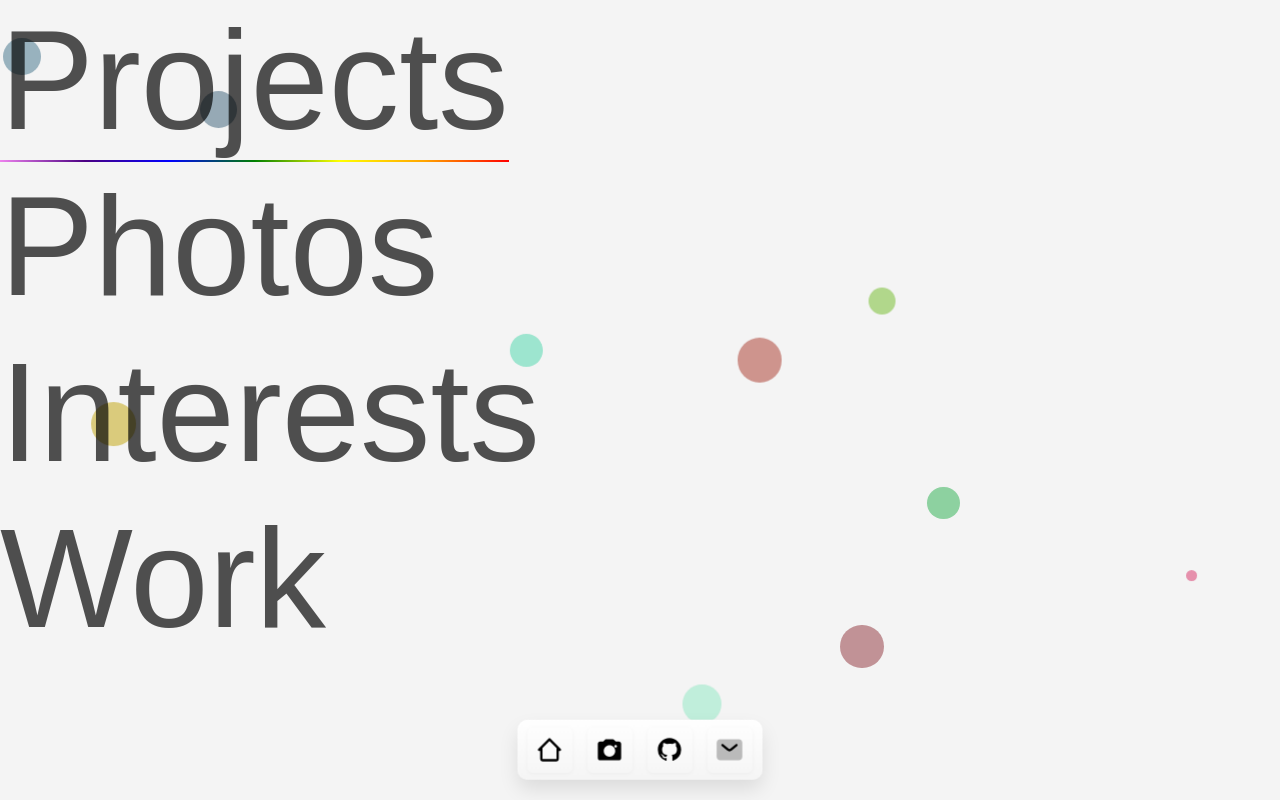
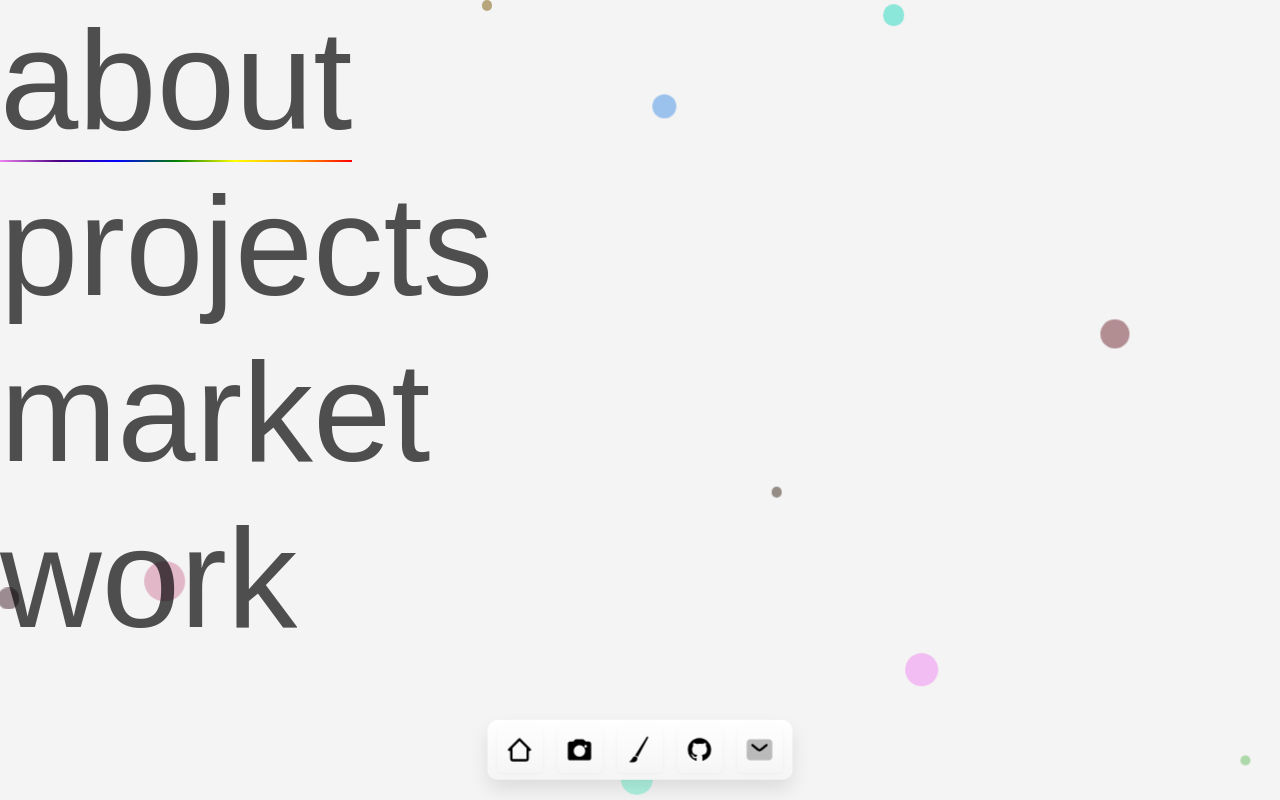
Before and after one commit to ben-sack/react-portfolio, a React (Create React App) app: page / in a window 1280 px wide. Built offline with nearby package versions, Linux system fonts and the light colour scheme.

Commit message:
add paint!

```diff
--- a/package.json
+++ b/package.json
@@ -16,6 +16,7 @@
     "react": "^18.2.0",
     "react-dom": "^18.2.0",
     "react-fontawesome": "^1.7.1",
+    "react-native-markdown-display": "^7.0.1",
     "react-router-dom": "^6.15.0",
     "react-scripts": "5.0.1",
     "react-scroll-parallax": "^3.4.2",
--- a/src/App.css
+++ b/src/App.css
@@ -1,7 +1,6 @@
 .App {
   font-family: 'Arial', sans-serif;
   text-align: center;
-  color: white;
   font-family: 'Arial', sans-serif;
   display: flex;
   flex-direction: column;
@@ -40,10 +39,10 @@ body {
 }
 
 h1 {
-  background-color: #333;
-  color: #fff;
-  padding: 10px 0;
-  border-radius: 6px;
+  /* background-color: #333; */
+  /* color: #fff; */
+  /* padding: 10px 0; */
+  /* border-radius: 6px; */
 }
 
 /* .products {
@@ -247,7 +246,7 @@ body, html {
 
 body {
   background-color: #f4f4f4;
-  color: white;
+  /* color: white; */
 }
 
 
--- a/src/components/Browser.js
+++ b/src/components/Browser.js
@@ -12,8 +12,8 @@ function Browser({
   codeString,
   initialPosition = { x: 0, y: 0 },
   isAnimationComplete,
-  isVisible, // Receive visibility prop
-  onClose, // Receive onClose prop
+  isVisible,
+  onClose,
 }) {
   const [position, setPosition] = useState(initialPosition);
   const [dragging, setDragging] = useState(false);
--- a/src/components/Circles.js
+++ b/src/components/Circles.js
@@ -1,35 +1,122 @@
-import React from 'react';
+import React, { useState, useEffect } from 'react';
 
 function InteractiveCircles() {
-    const circleCount = 10; // Number of circles
-    const circles = [];
+    const [circles, setCircles] = useState([]);
+    const [clickCircles, setClickCircles] = useState([]);
+    const [isMouseDown, setIsMouseDown] = useState(false);
+
+    useEffect(() => {
+        // Generate random circles on initial load
+        generateRandomCircles();
+    }, []); // Run only on mount
+
+    // Generate random circles function
+    const generateRandomCircles = () => {
+        const circleCount = 10;
+        const newCircles = [];
 
         for (let i = 0; i < circleCount; i++) {
-        const size = 10 + Math.random() * 40; // Varying circle size
+            const size = 10 + Math.random() * 40;
             const x = Math.random() * window.innerWidth;
             const y = Math.random() * window.innerHeight;
-        const color = `rgba(${Math.random() * 255},${Math.random() * 255},${Math.random() * 255},0.5)`; // Random color with opacity
+            const color = `rgba(${Math.random() * 255},${Math.random() * 255},${Math.random() * 255},0.5)`;
 
-        circles.push(
+            newCircles.push({
+                size,
+                color,
+                left: `${x}px`,
+                top: `${y}px`,
+                animationDuration: `${5 + Math.random() * 10}s`,
+                animationDelay: `${Math.random() * 5}s`,
+            });
+        }
+
+        setCircles(newCircles);
+    };
+
+    // Handle mouse down or touch start event
+    const handleDown = () => {
+        setIsMouseDown(true);
+    };
+
+    // Handle mouse up or touch end event
+    const handleUp = () => {
+        setIsMouseDown(false);
+    };
+
+    // Handle mouse move or touch move event
+    const handleMove = (event) => {
+        if (isMouseDown || event.touches) {
+            handleClick(event);
+        }
+    };
+
+    // Handle click or touch event
+    const handleClick = (event) => {
+        const { clientX, clientY } = event.touches ? event.touches[0] : event;
+        const size = 10 + Math.random() * 40;
+        const color = `rgba(${Math.random() * 255},${Math.random() * 255},${Math.random() * 255},0.5)`;
+
+        // Add a new circle based on the click position
+        setClickCircles((prevClickCircles) => [
+            ...prevClickCircles,
+            {
+                size,
+                color,
+                left: `${clientX - size / 2}px`,
+                top: `${clientY - size / 2}px`,
+            },
+        ]);
+    };
+
+    return (
         <div
-                key={i}
-                className="floatingCircle" // Add class for floating effect
+            onMouseDown={handleDown}
+            onMouseUp={handleUp}
+            onMouseMove={handleMove}
+            onTouchStart={handleDown}
+            onTouchEnd={handleUp}
+            onTouchMove={handleMove}
+            style={{ position: 'fixed', top: 0, left: 0, width: '100vw', height: '100vh', zIndex: -1 }}
+        >
+            {/* Render circles from initial load */}
+            {circles.map((circle, index) => (
+                <div
+                    key={index}
+                    className="floatingCircle"
                     style={{
                         position: 'absolute',
-                    width: size,
-                    height: size,
+                        width: circle.size,
+                        height: circle.size,
                         borderRadius: '50%',
-                    backgroundColor: color,
-                    left: `${x}px`,
-                    top: `${y}px`,
-                    animationDuration: `${5 + Math.random() * 10}s`, // Random duration between 5 to 15 seconds
-                    animationDelay: `${Math.random() * 5}s` // Random delay between 0 to 5 seconds
+                        backgroundColor: circle.color,
+                        left: circle.left,
+                        top: circle.top,
+                        animationDuration: circle.animationDuration,
+                        animationDelay: circle.animationDelay,
                     }}
                 />
+            ))}
+
+            {/* Render circles from click events */}
+            {clickCircles.map((circle, index) => (
+                <div
+                    key={index}
+                    className="clickCircle"
+                    style={{
+                        position: 'absolute',
+                        width: circle.size,
+                        height: circle.size,
+                        borderRadius: '50%',
+                        backgroundColor: circle.color,
+                        left: circle.left,
+                        top: circle.top,
+                        animationDuration: '1s', // Adjust animation duration as needed
+                    }}
+                />
+            ))}
+        </div>
     );
 }
 
-    return <div style={{ position: 'fixed', top: 0, left: 0, width: '100vw', height: '100vh', zIndex: -1 }}>{circles}</div>;
-}
-
 export default InteractiveCircles;
--- a/src/components/Home.js
+++ b/src/components/Home.js
@@ -2,7 +2,7 @@ import React, { useContext, useState, useEffect } from 'react';
 import Title from './Title';
 import DarkModeContext from './DarkModeContext';
 import Browser from './Browser';
-import AnimatedText from './Writing';
+import home from '../home.json'
 import TextAnimation from './Text';
 
 
@@ -16,10 +16,7 @@ function Home() {
     const [browserVisibility, setBrowserVisibility] = useState({});
     const [activeBrowser, setActiveBrowser] = useState(null);
     // Define different copies for each title
-    const projectCopy = "Here are my projects";
-    const photosCopy = "Check out my photo gallery";
-    const interestsCopy = "Learn about my interests";
-    const workCopy = "Explore my professional work";
+
 
     useEffect(() => {
         const handleResize = () => {
@@ -39,17 +36,17 @@ function Home() {
         if (!openedBrowsers.some((browser) => browser.title === title)) {
             let copy;
             switch (title) {
-                case 'Projects':
-                    copy = projectCopy;
+                case 'projects':
+                    copy = home.projects;
                     break;
-                case 'Photos':
-                    copy = photosCopy;
+                case 'work':
+                    copy = home.work;
                     break;
-                case 'Interests':
-                    copy = interestsCopy;
+                case 'market':
+                    copy = home.market;
                     break;
-                case 'Work':
-                    copy = workCopy;
+                case 'about':
+                    copy = home.about;
                     break;
                 default:
                     copy = ''; // Set a default value or handle additional titles
--- a/src/components/Navbar.js
+++ b/src/components/Navbar.js
@@ -34,6 +34,13 @@ const GitIcon = () => (
     <path d="M12 2C6.475 2 2 6.475 2 12a9.994 9.994 0 0 0 6.838 9.488c.5.087.687-.213.687-.476 0-.237-.013-1.024-.013-1.862-2.512.463-3.162-.612-3.362-1.175-.113-.288-.6-1.175-1.025-1.413-.35-.187-.85-.65-.013-.662.788-.013 1.35.725 1.538 1.025.9 1.512 2.338 1.087 2.912.825.088-.65.35-1.087.638-1.337-2.225-.25-4.55-1.113-4.55-4.938 0-1.088.387-1.987 1.025-2.688-.1-.25-.45-1.275.1-2.65 0 0 .837-.262 2.75 1.026a9.28 9.28 0 0 1 2.5-.338c.85 0 1.7.112 2.5.337 1.912-1.3 2.75-1.024 2.75-1.024.55 1.375.2 2.4.1 2.65.637.7 1.025 1.587 1.025 2.687 0 3.838-2.337 4.688-4.562 4.938.362.312.675.912.675 1.85 0 1.337-.013 2.412-.013 2.75 0 .262.188.574.688.474A10.016 10.016 0 0 0 22 12c0-5.525-4.475-10-10-10z"></path>
   </Icon>
 );
+
+const PaintIcon = () => (
+  <Icon>
+<path d="M9.65999 21.137C8.73999 22.379 7.22199 22.678 6.11799 22.701C4.80699 22.747 3.67999 22.425 3.12799 22.195C4.55399 21.597 5.08299 20.723 5.63499 19.803C5.93399 19.297 6.23299 18.791 6.71599 18.285C7.08399 17.894 7.58999 17.664 8.14199 17.664C8.69399 17.641 9.19999 17.848 9.59099 18.216C10.511 19.067 10.258 20.332 9.65999 21.137Z"/>
+<path d="M19.412 1.70201L10.534 18.147C10.419 17.986 10.304 17.825 10.143 17.687C9.61399 17.181 8.92399 16.905 8.18799 16.928L18.17 0.989007C18.354 0.667007 18.768 0.552007 19.113 0.736007L19.182 0.782007C19.481 0.966007 19.596 1.38001 19.412 1.70201Z"/>
+  </Icon>
+)
 
 const ContactIcon = () => (
   <Icon>
@@ -104,6 +111,7 @@ function Navbar({ isDarkMode }) {
   const icons = [
     { component: <HomeIcon />, path: "/" },
     { component: <ShopIcon />, path: "/images" },
+    { component: <PaintIcon />, path: "/paint" },
     { component: <GitIcon />, path: "/shop" },
     { component: <ContactIcon />, path: "/shop" },
   ];
--- a/src/components/Text.js
+++ b/src/components/Text.js
@@ -1,7 +1,7 @@
 import React, { useState, useEffect } from 'react';
 
 const TextAnimation = ({ isAnimationComplete, onTitleClick }) => {
-  const titles = ['Projects', 'Photos', 'Interests', 'Work'];
+  const titles = ['about', 'projects', 'market', 'work'];
   const [currentTitleIndex, setCurrentTitleIndex] = useState(0);
 
   useEffect(() => {
--- /dev/null
+++ b/src/home.json
@@ -0,0 +1,7 @@
+{
+    "about": "#Hey! \n testing123",
+    "projects": "Projects!",
+    "market": "Market",
+    "work": "Work"
+
+}
```
Also changed, not shown: 1 other file (tests, documents, lock files or other folders). Lines whose indentation alone changed are shown as unchanged.
